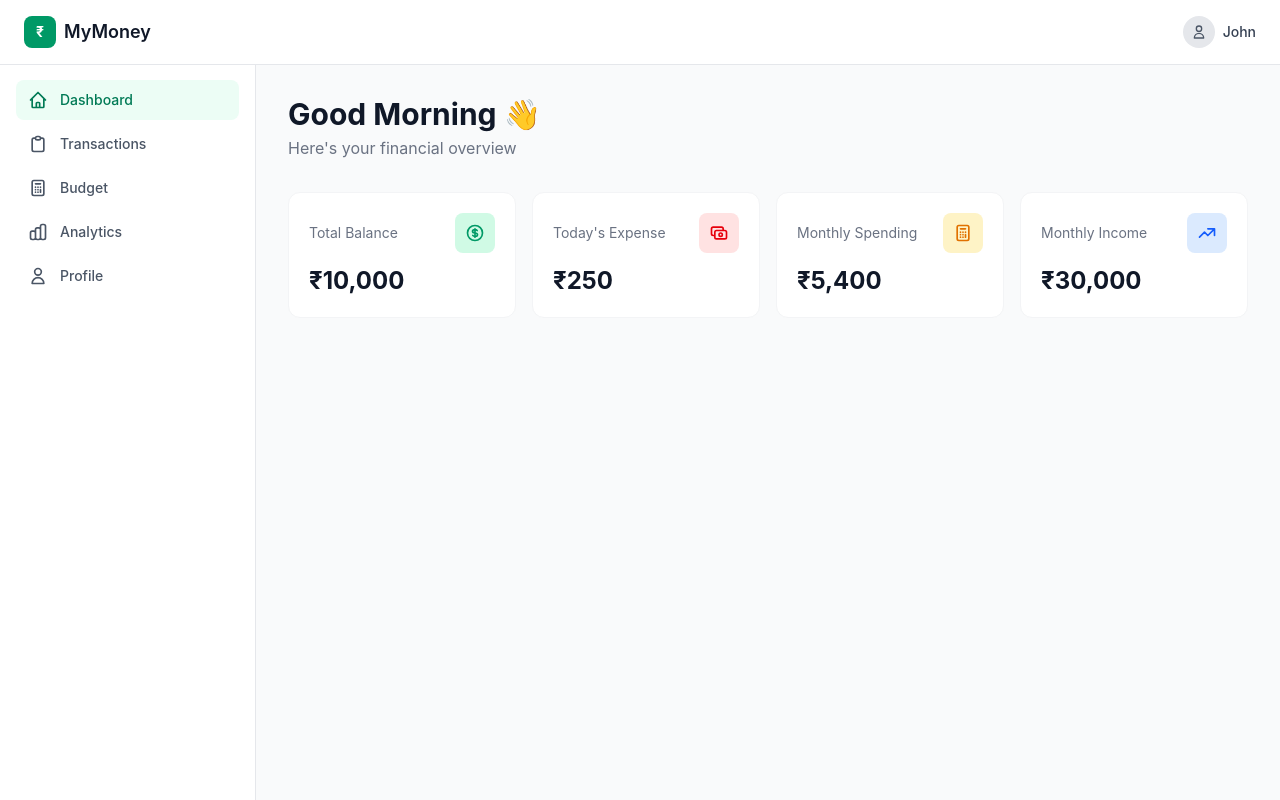
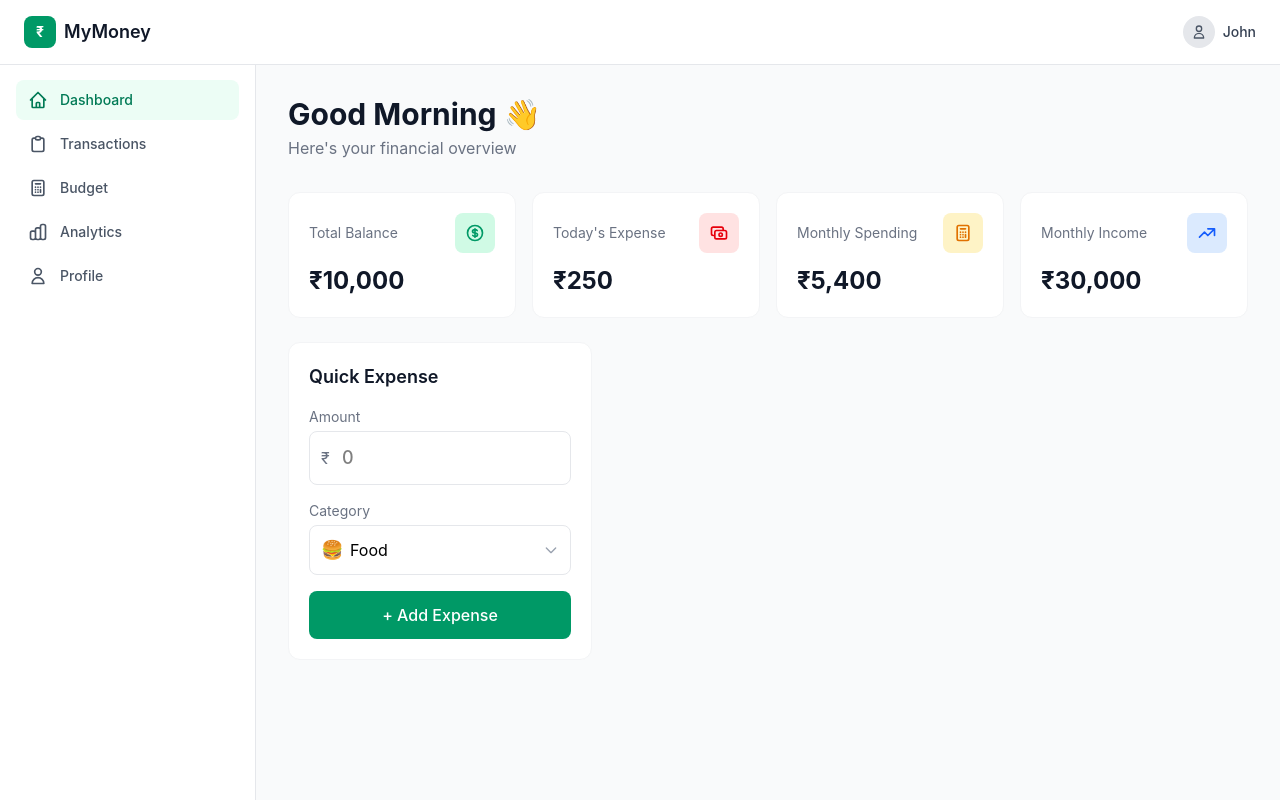
Before and after one commit to pritamroman07-droid/MyMoney, a React (Vite) app: page / in a window 1280 px wide. Built offline with nearby package versions, Linux system fonts and the light colour scheme.

Commit message:
Creating quick expense

```diff
--- /dev/null
+++ b/src/components/QuickExpense.jsx
@@ -0,0 +1,67 @@
+import { useState } from 'react'
+
+const categories = ['Food', 'Transport', 'Shopping', 'Bills', 'Entertainment', 'Education', 'Other']
+
+const categoryEmojis = {
+  Food: '🍔',
+  Transport: '🚌',
+  Shopping: '🛒',
+  Bills: '💼',
+  Entertainment: '🎬',
+  Education: '📚',
+  Other: '📦',
+}
+
+export default function QuickExpense() {
+  const [amount, setAmount] = useState('')
+  const [category, setCategory] = useState('Food')
+
+  return (
+    <div className="bg-white rounded-xl p-5 border border-gray-100">
+      <h2 className="text-lg font-semibold text-gray-900 mb-4">Quick Expense</h2>
+
+      <div className="space-y-4">
+        <div>
+          <label className="block text-sm text-gray-500 mb-1">Amount</label>
+          <div className="relative">
+            <span className="absolute left-3 top-1/2 -translate-y-1/2 text-gray-500">₹</span>
+            <input
+              type="number"
+              value={amount}
+              onChange={(e) => setAmount(e.target.value)}
+              placeholder="0"
+              className="w-full pl-8 pr-4 py-3 border border-gray-200 rounded-lg text-lg font-medium focus:outline-none focus:ring-2 focus:ring-emerald-500 focus:border-transparent"
+            />
+          </div>
+        </div>
+
+        <div>
+          <label className="block text-sm text-gray-500 mb-1">Category</label>
+          <div className="relative">
+            <span className="absolute left-3 top-1/2 -translate-y-1/2 text-lg">
+              {categoryEmojis[category]}
+            </span>
+            <select
+              value={category}
+              onChange={(e) => setCategory(e.target.value)}
+              className="w-full pl-10 pr-4 py-3 border border-gray-200 rounded-lg appearance-none bg-white focus:outline-none focus:ring-2 focus:ring-emerald-500 focus:border-transparent"
+            >
+              {categories.map((cat) => (
+                <option key={cat} value={cat}>
+                  {cat}
+                </option>
+              ))}
+            </select>
+            <svg className="absolute right-3 top-1/2 -translate-y-1/2 w-4 h-4 text-gray-400 pointer-events-none" fill="none" stroke="currentColor" viewBox="0 0 24 24">
+              <path strokeLinecap="round" strokeLinejoin="round" strokeWidth={2} d="M19 9l-7 7-7-7" />
+            </svg>
+          </div>
+        </div>
+
+        <button className="w-full bg-emerald-600 text-white py-3 rounded-lg font-medium hover:bg-emerald-700 transition-colors">
+          + Add Expense
+        </button>
+      </div>
+    </div>
+  )
+}
--- a/src/pages/Dashboard.jsx
+++ b/src/pages/Dashboard.jsx
@@ -1,4 +1,5 @@
 import SummaryCard from '../components/SummaryCard'
+import QuickExpense from '../components/QuickExpense'
 
 const cards = [
   {
@@ -53,11 +54,17 @@ export default function Dashboard() {
         <p className="text-gray-500 mt-1">Here's your financial overview</p>
       </div>
 
-      <div className="grid grid-cols-1 sm:grid-cols-2 lg:grid-cols-4 gap-4">
+      <div className="grid grid-cols-1 sm:grid-cols-2 lg:grid-cols-4 gap-4 mb-6">
         {cards.map((card) => (
           <SummaryCard key={card.title} {...card} />
         ))}
       </div>
+
+      <div className="grid grid-cols-1 lg:grid-cols-3 gap-6">
+        <div className="lg:col-span-1">
+          <QuickExpense />
+        </div>
+      </div>
     </div>
   )
 }
```
